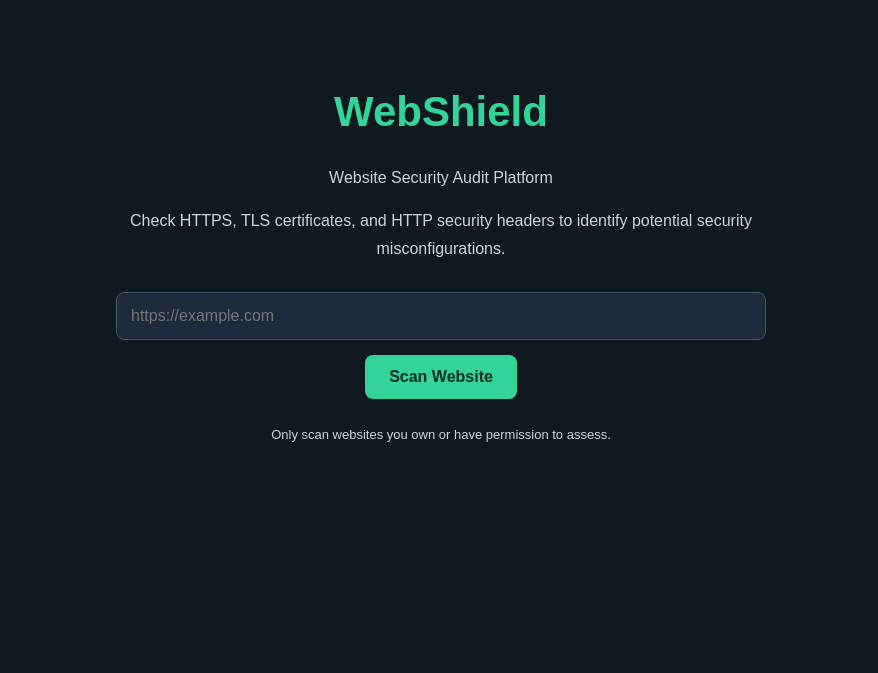
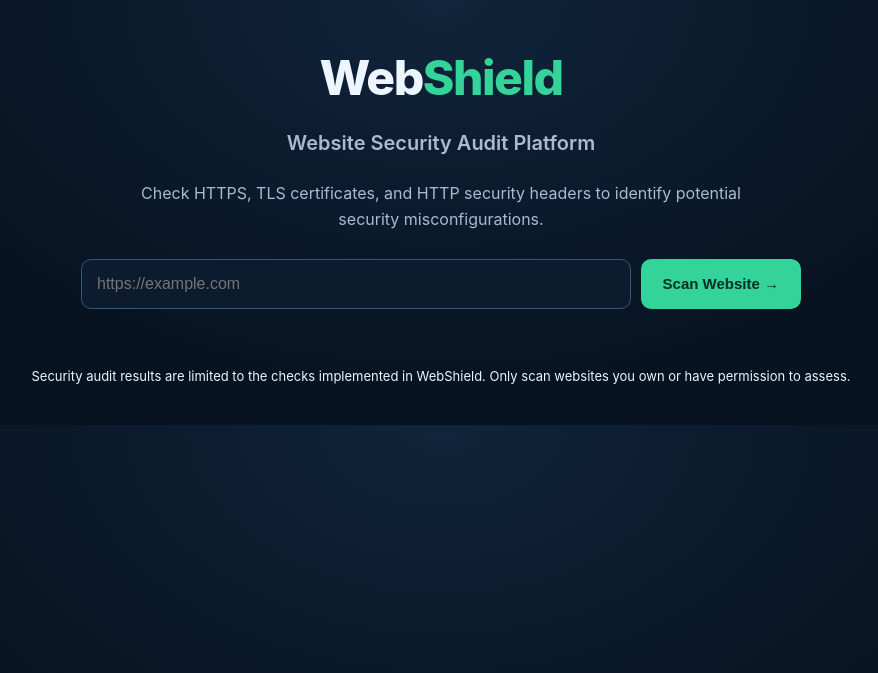
Before and after one commit to Saloni1911R/WebShield, a Flask app: page / in a window 1280 px wide. Shown: the top 673 px of the page, without its empty margins (199-1077 px from the left). Run offline with Flask 3, Linux system fonts and the light colour scheme.

Commit message:
Improve WebShield security dashboard UI

```diff
--- a/templates/index.html
+++ b/templates/index.html
@@ -6,88 +6,195 @@
     <meta name="viewport" content="width=device-width, initial-scale=1.0">
     <title>WebShield | Website Security Audit</title>
     <style>
+        :root {
+            --bg: #071321;
+            --panel: #0c1b2d;
+            --card: #10243a;
+            --border: #203e5d;
+            --text: #edf5ff;
+            --muted: #a8bbd3;
+            --green: #34d399;
+            --yellow: #fbbf24;
+            --red: #fb7185;
+        }
+
+        * { box-sizing: border-box; }
+
         body {
-            font-family: Arial, sans-serif;
-            background: #101820;
-            color: #f1f5f9;
             margin: 0;
-            padding: 60px 20px;
+            padding: 36px 20px;
+            background: radial-gradient(ellipse at top, #10243b, var(--bg) 65%);
+            color: var(--text);
+            font-family: Inter, system-ui, Arial, sans-serif;
         }
-        main {
-            max-width: 650px;
-            margin: auto;
-            text-align: center;
+
+        main { max-width: 1100px; margin: auto; }
+
+        .hero { text-align: center; padding: 12px 0 34px; }
+
+        .brand {
+            color: var(--green);
+            font-size: clamp(34px, 5vw, 48px);
+            font-weight: 800;
+            letter-spacing: -1.5px;
+            margin: 0;
         }
-        h1 { color: #34d399; font-size: 42px; }
-        p { color: #cbd5e1; line-height: 1.7; }
-        form { margin-top: 30px; }
+
+        .brand span { color: var(--text); }
+
+        .subtitle { font-size: 20px; font-weight: 600; }
+        p { color: var(--muted); line-height: 1.65; }
+        .intro { max-width: 600px; margin: auto; }
+
+        form {
+            display: flex;
+            gap: 10px;
+            max-width: 720px;
+            margin: 26px auto 0;
+        }
+
         input {
-            box-sizing: border-box;
-            width: 100%;
-            padding: 14px;
-            border-radius: 8px;
-            border: 1px solid #475569;
-            background: #1e293b;
+            min-width: 0;
+            flex: 1;
+            padding: 15px;
+            border: 1px solid #355779;
+            border-radius: 10px;
+            background: var(--panel);
             color: white;
             font-size: 16px;
         }
+
+        input:focus {
+            outline: 2px solid var(--green);
+            outline-offset: 2px;
+        }
+
         button {
-            margin-top: 15px;
-            padding: 13px 24px;
-            border: none;
-            border-radius: 8px;
-            background: #34d399;
+            padding: 14px 22px;
+            border: 0;
+            border-radius: 10px;
+            background: var(--green);
             color: #052e26;
-            font-weight: bold;
-            font-size: 16px;
+            font-size: 15px;
+            font-weight: 800;
             cursor: pointer;
         }
-        .note { font-size: 13px; margin-top: 25px; }
+
+        button:hover { filter: brightness(1.08); }
+        button:focus-visible { outline: 2px solid white; outline-offset: 3px; }
+
+        .panel {
+            border: 1px solid var(--border);
+            background: rgba(8, 24, 41, .86);
+            border-radius: 15px;
+            padding: 24px;
+            margin-bottom: 22px;
+        }
+
+        h2 { font-size: 22px; margin: 0 0 20px; }
+        h3 { font-size: 16px; margin: 0 0 8px; }
 
         .summary-grid {
             display: grid;
             grid-template-columns: repeat(3, minmax(0, 1fr));
             gap: 14px;
-            margin: 20px 0 30px;
+            margin-bottom: 24px;
         }
 
         .summary-card {
-            background: #1e293b;
-            border: 1px solid #334155;
+            background: var(--card);
+            border: 1px solid var(--border);
             border-radius: 12px;
-            padding: 16px;
-        }
-
-        .summary-card h3 {
-            font-size: 15px;
-            color: #cbd5e1;
-            margin: 0 0 8px;
+            padding: 18px;
         }
 
         .summary-card p {
-            font-size: 30px;
-            font-weight: bold;
-            margin: 0;
+            margin: 6px 0 0;
+            font-size: 32px;
+            font-weight: 800;
         }
 
-        .passed { color: #34d399; }
-        .warning { color: #fbbf24; }
-        .error { color: #f87171; }
+        .passed { color: var(--green); }
+        .warning { color: var(--yellow); }
+        .error { color: var(--red); }
 
-        @media (max-width: 500px) {
-            .summary-grid { gap: 8px; }
-            .summary-card { padding: 10px; }
+        .results-grid {
+            display: grid;
+            grid-template-columns: minmax(0, 1.5fr) minmax(260px, 1fr);
+            gap: 20px;
         }
 
+        .finding {
+            padding: 16px;
+            margin: 12px 0;
+            border: 1px solid var(--border);
+            border-radius: 10px;
+            background: var(--panel);
+        }
+
+        .finding p { margin: 6px 0 0; }
+        .finding .recommendation { color: var(--yellow); }
+
+        .status {
+            display: inline-block;
+            margin-left: 8px;
+            padding: 3px 9px;
+            border-radius: 20px;
+            font-size: 12px;
+            font-weight: 800;
+            background: #173a37;
+            color: var(--green);
+        }
+
+        .status-warning { background: #443516; color: var(--yellow); }
+        .status-error { background: #49232d; color: var(--red); }
+
+        .tls-details {
+            padding: 18px;
+            background: var(--panel);
+            border: 1px solid var(--border);
+            border-radius: 10px;
+            overflow-wrap: anywhere;
+        }
+
+        .tls-details p { margin: 10px 0; }
+        .http-status { margin-top: -10px; }
+
+        .alert {
+            border: 1px solid #75404a;
+            background: #291923;
+            padding: 16px;
+            border-radius: 10px;
+            overflow-wrap: anywhere;
+        }
+
+        .note { text-align: center; font-size: 13px; margin: 25px 0 5px; }
+
+        @media (max-width: 720px) {
+            .results-grid { grid-template-columns: 1fr; }
+            form { flex-direction: column; }
+            form button { width: 100%; }
+        }
+
+        @media (max-width: 480px) {
+            body { padding: 22px 12px; }
+            .panel { padding: 16px; }
+            .summary-grid { gap: 8px; }
+            .summary-card { padding: 11px; }
+            .summary-card h3 { font-size: 13px; }
+            .summary-card p { font-size: 26px; }
+        }
     </style>
 </head>
 <body>
 <main>
-                <h1>WebShield</h1>
-                <p>Website Security Audit Platform</p>
-                <p>Check HTTPS, TLS certificates, and HTTP security headers
-                   to identify potential security misconfigurations.</p>
-
+    <header class="hero">
+        <h1 class="brand"><span>Web</span>Shield</h1>
+        <p class="subtitle">Website Security Audit Platform</p>
+        <p class="intro">
+            Check HTTPS, TLS certificates, and HTTP security headers
+            to identify potential security misconfigurations.
+        </p>
 
         <form method="POST">
             <input
@@ -98,68 +205,96 @@
                 aria-label="Website URL"
                 required
             >
-                <button type="submit">Scan Website</button>
+            <button type="submit">Scan Website →</button>
         </form>
+    </header>
 
     {% if result %}
         {% if result.error %}
-                    <p role="alert">{{ result.error }}</p>
+            <div class="alert" role="alert">
+                <h2>Scan could not be completed</h2>
+                <p>{{ result.error }}</p>
+            </div>
         {% else %}
-
+            <section class="panel">
                 {% if result.summary %}
                     <h2>Security Summary</h2>
-
                     <div class="summary-grid">
                         <div class="summary-card">
-                                <h3>Passed</h3>
+                            <h3 class="passed">Passed</h3>
                             <p class="passed">{{ result.summary.passed }}</p>
                         </div>
-
                         <div class="summary-card">
-                                <h3>Warnings</h3>
+                            <h3 class="warning">Warnings</h3>
                             <p class="warning">{{ result.summary.warnings }}</p>
                         </div>
-
                         <div class="summary-card">
-                                <h3>Errors</h3>
+                            <h3 class="error">Errors</h3>
                             <p class="error">{{ result.summary.errors }}</p>
                         </div>
                     </div>
                 {% endif %}
 
-                    <h2>Security Header Results</h2>
-                    <p>HTTP status: {{ result.status_code }}</p>
+                <div class="results-grid">
+                    <section>
+                        <h2>HTTP Security Headers</h2>
+                        <p class="http-status">
+                            HTTP response status:
+                            <strong>{{ result.status_code }}</strong>
+                        </p>
 
                         {% for finding in result.findings %}
-                        <section>
+                            <article class="finding">
                                 <h3>
-                                {{ finding.name }} — {{ finding.status }}
+                                    {{ finding.name }}
+                                    <span class="status
+                                        {% if finding.status == 'Warning' %}status-warning{% endif %}
+                                        {% if finding.status == 'Error' %}status-error{% endif %}">
+                                        {{ finding.status }}
+                                    </span>
                                 </h3>
                                 <p>{{ finding.explanation }}</p>
                                 {% if not finding.present %}
-                                <p>{{ finding.recommendation }}</p>
+                                    <p class="recommendation">
+                                        Recommendation: {{ finding.recommendation }}
+                                    </p>
+                                {% endif %}
+                            </article>
+                        {% endfor %}
+                    </section>
+
+                    <section>
+                        <h2>TLS Certificate</h2>
+                        {% if result.tls %}
+                            <div class="tls-details">
+                                <h3>
+                                    Status:
+                                    <span class="{% if result.tls.status == 'Valid' %}passed{% else %}warning{% endif %}">
+                                        {{ result.tls.status }}
+                                    </span>
+                                </h3>
+                                <p>{{ result.tls.message }}</p>
+
+                                {% if result.tls.status == "Valid" %}
+                                    <p><strong>Hostname</strong><br>{{ result.tls.hostname }}</p>
+                                    <p><strong>Certificate issuer</strong><br>{{ result.tls.issuer }}</p>
+                                    <p><strong>Expires</strong><br>{{ result.tls.expires }}</p>
+                                    <p><strong>Days remaining</strong><br>{{ result.tls.days_left }}</p>
+                                {% endif %}
+                            </div>
+                        {% else %}
+                            <p>TLS certificate information is unavailable.</p>
                         {% endif %}
                     </section>
-                    {% endfor %}
-                    {% if result.tls %}
-                        <hr>
-                        <h2>TLS Certificate Results</h2>
-                        <h3>Status: {{ result.tls.status }}</h3>
-                        <p>{{ result.tls.message }}</p>
-                        {% if result.tls.status == "Valid" %}
-                            <p>Hostname: {{ result.tls.hostname }}</p>
-                            <p>Certificate issuer: {{ result.tls.issuer }}</p>
-                            <p>Expires: {{ result.tls.expires }}</p>
-                            <p>Days remaining: {{ result.tls.days_left }}</p>
-                        {% endif %}
-                    {% endif %}
+                </div>
+            </section>
         {% endif %}
     {% endif %}
 
-
-        <p class="note">
+    <footer class="note">
+        Security audit results are limited to the checks implemented in WebShield.
         Only scan websites you own or have permission to assess.
-        </p>
+    </footer>
 </main>
 </body>
 </html>
```
Lines whose indentation alone changed are shown as unchanged.
